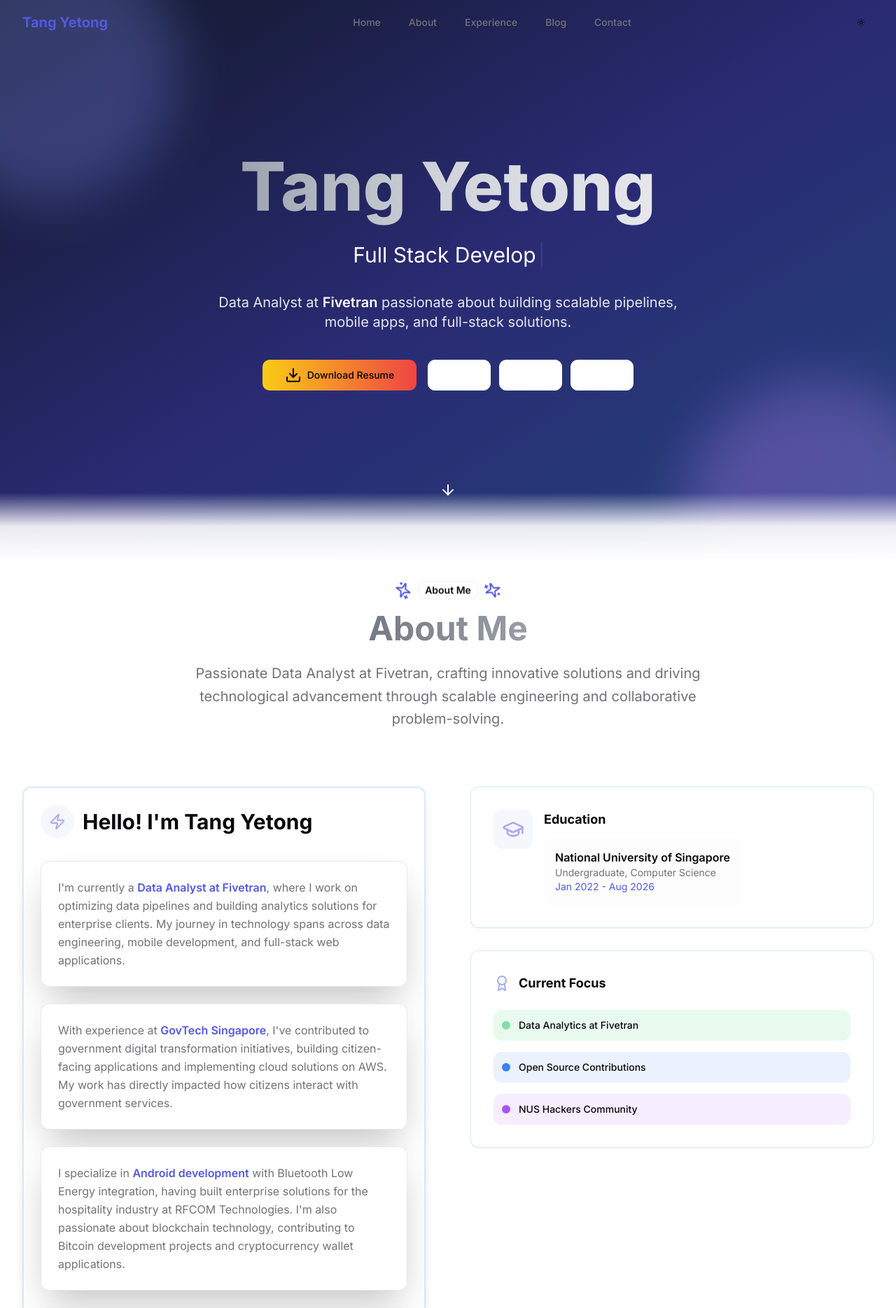
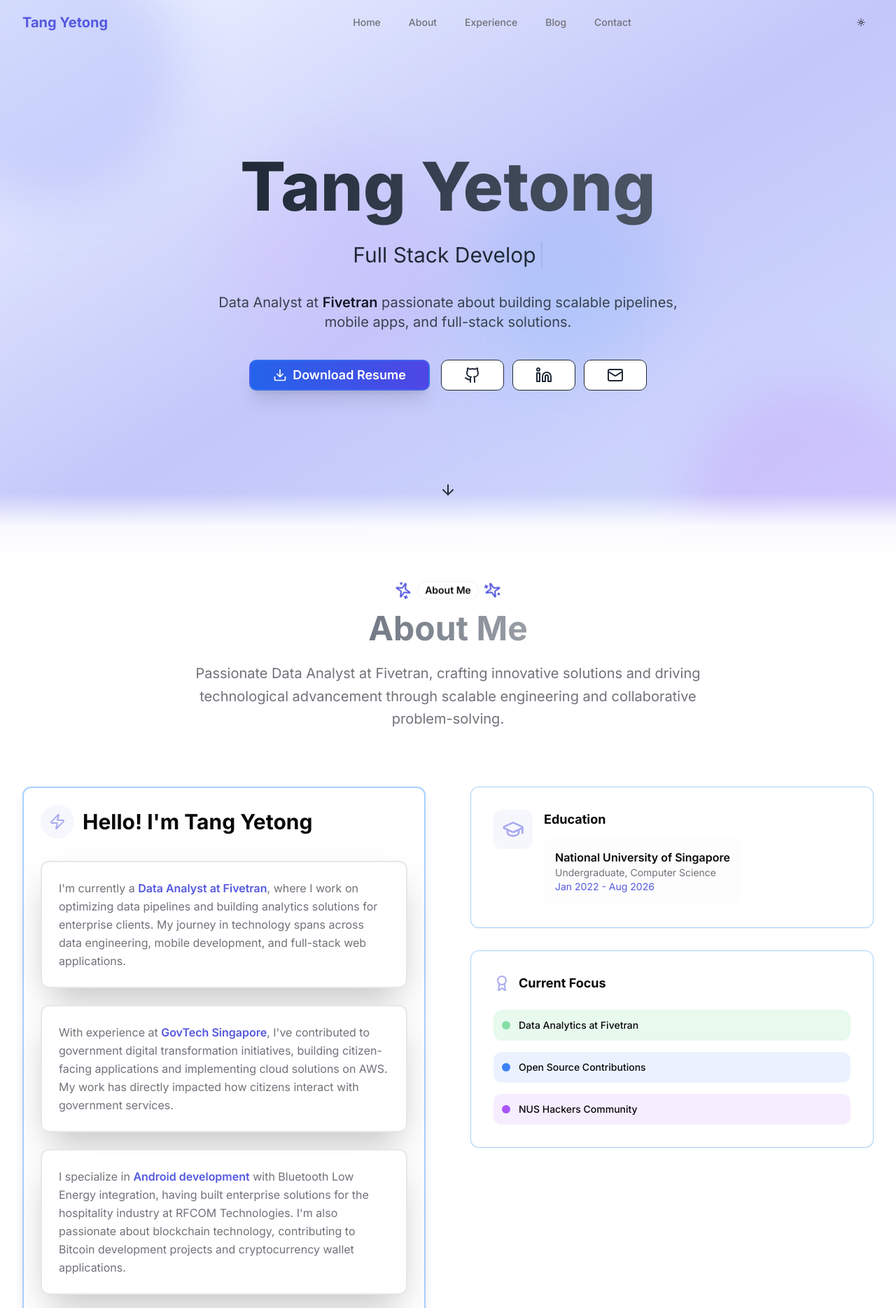
Before and after one commit to darkv32/website, a Next.js app: page / in a window 1280 px wide. Shown: the top 1869 px of the page at 70% size. Built offline with nearby package versions, Linux system fonts and the light colour scheme.

Commit message:
Finished state v1

```diff
--- a/app/globals.css
+++ b/app/globals.css
@@ -168,11 +168,11 @@
 
   /* Enhanced Light Mode Card Components */
   .card-enhanced-light {
-    @apply backdrop-blur-sm border-2 border-border/60 hover:border-primary/70 transition-all duration-300 hover:shadow-2xl bg-card/95 hover:scale-[1.02] shadow-lg;
+    @apply backdrop-blur-sm border-4 border-border/80 hover:border-primary/90 transition-all duration-300 hover:shadow-2xl bg-card/95 hover:scale-[1.02] shadow-lg;
   }
 
   .card-section-light {
-    @apply border-2 border-border/40 bg-card/90 rounded-xl p-6 backdrop-blur-sm;
+    @apply border border-border/40 bg-card/90 rounded-xl p-6 backdrop-blur-sm;
   }
 
   .card-divider-light {
@@ -244,7 +244,7 @@
   }
 
   .card-group-light {
-    @apply space-y-6 p-6 border-2 border-border/30 rounded-xl bg-card/80 shadow-lg;
+    @apply space-y-6 p-6 border-2 border-border/50 rounded-xl bg-card/80 shadow-lg;
   }
 
   /* Enhanced Light Mode Spacing and Separation */
@@ -278,7 +278,7 @@
   }
 
   .border-accent-light {
-    @apply border-2 border-border/50;
+    @apply border-4 border-border/70;
   }
 
   /* Enhanced Light Mode Background Patterns */
@@ -313,19 +313,19 @@
 
   /* Page-Specific Card Styling */
   .card-about-light {
-    @apply border-2 border-blue-200/60 bg-card/95 shadow-lg;
+    @apply border-2 border-blue-300/80 bg-card/95 shadow-lg;
   }
 
   .card-experience-light {
-    @apply border-2 border-green-200/60 bg-card/95 shadow-lg;
+    @apply border-4 border-green-300/80 bg-card/95 shadow-lg;
   }
 
   .card-blog-light {
-    @apply border-2 border-purple-200/60 bg-card/95 shadow-lg;
+    @apply border-4 border-purple-300/80 bg-card/95 shadow-lg;
   }
 
   .card-contact-light {
-    @apply border-2 border-orange-200/60 bg-card/95 shadow-lg;
+    @apply border-4 border-orange-300/80 bg-card/95 shadow-lg;
   }
 
   /* Page-Specific Button Styling */
@@ -343,6 +343,23 @@
 
   .btn-contact-light {
     @apply bg-gradient-to-r from-orange-500 to-orange-600 hover:from-orange-600 hover:to-orange-700 text-white shadow-lg;
+  }
+
+  /* Enhanced CTA Button Styling */
+  .btn-cta-light {
+    @apply bg-gradient-to-r from-blue-600 to-indigo-600 hover:from-blue-700 hover:to-indigo-700 text-white shadow-xl hover:shadow-2xl transform hover:scale-105 transition-all duration-300 border-2 border-blue-500/40;
+  }
+
+  .btn-cta-dark {
+    @apply bg-gradient-to-r from-blue-500 to-purple-600 hover:from-blue-600 hover:to-purple-700 text-white shadow-xl hover:shadow-2xl transform hover:scale-105 transition-all duration-300 border-2 border-blue-500/30;
+  }
+
+  .btn-cta-primary {
+    @apply bg-gradient-to-r from-emerald-600 to-teal-600 hover:from-emerald-700 hover:to-teal-700 text-white shadow-xl hover:shadow-2xl transform hover:scale-105 transition-all duration-300 border-2 border-emerald-500/30;
+  }
+
+  .btn-cta-secondary {
+    @apply bg-gradient-to-r from-amber-500 to-orange-600 hover:from-amber-600 hover:to-orange-700 text-white shadow-xl hover:shadow-2xl transform hover:scale-105 transition-all duration-300 border-2 border-amber-500/30;
   }
 
   /* Page-Specific Section Headers */
--- a/components/footer.tsx
+++ b/components/footer.tsx
@@ -5,7 +5,7 @@ export function Footer() {
   const currentYear = new Date().getFullYear();
 
   return (
-    <footer className="bg-secondary/30 border-t border-border/40">
+    <footer className="bg-secondary/30 border-t-2 border-gray-300 dark:border-border/50">
       <div className="container-width section-padding py-12">
         <div className="grid grid-cols-1 md:grid-cols-3 gap-8">
           {/* Brand & Bio */}
--- a/components/pages/experience-detail.tsx
+++ b/components/pages/experience-detail.tsx
@@ -453,7 +453,7 @@ const ExperienceDetailComponent = () => {
           <div className="text-center">
             <Button
               size="lg"
-              className="btn-primary-enhanced-light btn-experience-light"
+              className="btn-cta-primary"
               onClick={() => window.open('/resume.pdf', '_blank')}
             >
               <Download className="h-4 w-4 mr-2" />
--- a/components/sections/about.tsx
+++ b/components/sections/about.tsx
@@ -204,7 +204,7 @@ export function About() {
 
                 <div className="space-y-6 text-muted-foreground leading-relaxed">
                   <div
-                    className="p-6 bg-card/95 backdrop-blur-sm rounded-xl border border-border/80 shadow-2xl hover:shadow-3xl transition-all duration-300 hover:scale-[1.05] hover:border-primary/70 hover:bg-card/98 animate-slide-in-left"
+                    className="p-6 bg-card/95 backdrop-blur-sm rounded-xl border-2 border-gray-200 dark:border-border/60 shadow-2xl hover:shadow-3xl transition-all duration-300 hover:scale-[1.05] hover:border-primary/70 hover:bg-card/98 animate-slide-in-left"
                     style={{ animationDelay: '0.5s' }}
                     onMouseEnter={() => setHoveredCard('bio-1')}
                     onMouseLeave={() => setHoveredCard(null)}
@@ -217,7 +217,7 @@ export function About() {
                   </div>
 
                   <div
-                    className="p-6 bg-card/95 backdrop-blur-sm rounded-xl border border-border/80 shadow-2xl hover:shadow-3xl transition-all duration-300 hover:scale-[1.05] hover:border-primary/70 hover:bg-card/98 animate-slide-in-left"
+                    className="p-6 bg-card/95 backdrop-blur-sm rounded-xl border-2 border-gray-200 dark:border-border/60 shadow-2xl hover:shadow-3xl transition-all duration-300 hover:scale-[1.05] hover:border-primary/70 hover:bg-card/98 animate-slide-in-left"
                     style={{ animationDelay: '0.7s' }}
                     onMouseEnter={() => setHoveredCard('bio-2')}
                     onMouseLeave={() => setHoveredCard(null)}
@@ -231,7 +231,7 @@ export function About() {
                   </div>
 
                   <div
-                    className="p-6 bg-card/95 backdrop-blur-sm rounded-xl border border-border/80 shadow-2xl hover:shadow-3xl transition-all duration-300 hover:scale-[1.05] hover:border-primary/70 hover:bg-card/98 animate-slide-in-left"
+                    className="p-6 bg-card/95 backdrop-blur-sm rounded-xl border-2 border-gray-200 dark:border-border/60 shadow-2xl hover:shadow-3xl transition-all duration-300 hover:scale-[1.05] hover:border-primary/70 hover:bg-card/98 animate-slide-in-left"
                     style={{ animationDelay: '0.9s' }}
                     onMouseEnter={() => setHoveredCard('bio-3')}
                     onMouseLeave={() => setHoveredCard(null)}
@@ -245,7 +245,7 @@ export function About() {
                   </div>
 
                   <div
-                    className="p-6 bg-card/95 backdrop-blur-sm rounded-xl border border-border/80 shadow-2xl hover:shadow-3xl transition-all duration-300 hover:scale-[1.05] hover:border-primary/70 hover:bg-card/98 animate-slide-in-left"
+                    className="p-6 bg-card/95 backdrop-blur-sm rounded-xl border-2 border-gray-200 dark:border-border/60 shadow-2xl hover:shadow-3xl transition-all duration-300 hover:scale-[1.05] hover:border-primary/70 hover:bg-card/98 animate-slide-in-left"
                     style={{ animationDelay: '1.1s' }}
                     onMouseEnter={() => setHoveredCard('bio-4')}
                     onMouseLeave={() => setHoveredCard(null)}
--- a/components/sections/blog.tsx
+++ b/components/sections/blog.tsx
@@ -409,7 +409,7 @@ export function Blog() {
                   <p className="text-muted-foreground mb-6">
                     Visit my personal blog for the complete articles and more technical insights.
                   </p>
-                  <Button asChild>
+                  <Button className="btn-cta-secondary" asChild>
                     <a href="https://darkvoid32.github.io/" target="_blank" rel="noopener noreferrer">
                       <ExternalLink className="h-4 w-4 mr-2" />
                       Visit My Blog
--- a/components/sections/contact.tsx
+++ b/components/sections/contact.tsx
@@ -219,7 +219,7 @@ export function Contact() {
                   <Button
                     type="submit"
                     disabled={isSubmitting}
-                    className="btn-primary-enhanced-light btn-contact-light w-full"
+                    className="btn-cta-primary w-full"
                     size="lg"
                   >
                     {isSubmitting ? (
--- a/components/sections/featured-blog.tsx
+++ b/components/sections/featured-blog.tsx
@@ -13,8 +13,6 @@ export function FeaturedBlog() {
   const [hoveredCard, setHoveredCard] = useState<string | null>(null);
   const [mousePosition, setMousePosition] = useState({ x: 0, y: 0 });
   const sectionRef = useRef<HTMLElement>(null);
-
-
 
   useEffect(() => {
     const handleMouseMove = (e: MouseEvent) => {
--- a/components/sections/hero.tsx
+++ b/components/sections/hero.tsx
@@ -33,30 +33,48 @@ export function Hero() {
 
   return (
     <section id="home" className="relative w-full h-screen overflow-hidden">
-      {/* Dark Base + Gradient Overlay */}
-      <div className="absolute inset-0 bg-gray-900" />
-      {/* Semi-transparent gradient to blend dark into accent colors */}
-      <div className="absolute inset-0 bg-gradient-to-br from-transparent via-indigo-600 to-blue-500 opacity-40" />
+      {/* Theme-aware background */}
+      <div className="absolute inset-0 bg-gradient-to-br from-blue-50 via-indigo-100 to-purple-50 dark:bg-gradient-to-br dark:from-slate-900 dark:via-purple-900 dark:to-indigo-900" />
+      {/* Semi-transparent gradient overlay */}
+      <div className="absolute inset-0 bg-gradient-to-br from-transparent via-indigo-600/20 to-blue-500/20 dark:bg-gradient-to-br dark:from-transparent dark:via-purple-600/30 dark:to-indigo-600/30" />
 
-      {/* Parallax Orbs */}
+      {/* Soft Parallax Orbs */}
       <motion.div
         style={{ y: y1 }}
-        className="absolute -top-24 -left-32 w-96 h-96 bg-indigo-400 rounded-full opacity-30 blur-2xl"
+        className="absolute -top-24 -left-32 w-96 h-96 bg-indigo-400/50 dark:bg-purple-500/40 rounded-full opacity-50 dark:opacity-40 blur-2xl"
       />
       <motion.div
         style={{ y: y2 }}
-        className="absolute -bottom-32 -right-20 w-96 h-96 bg-purple-400 rounded-full opacity-30 blur-2xl"
+        className="absolute -bottom-32 -right-20 w-96 h-96 bg-purple-400/50 dark:bg-indigo-500/40 rounded-full opacity-50 dark:opacity-40 blur-2xl"
+      />
+      {/* Additional soft orbs */}
+      <motion.div
+        style={{ y: y1 }}
+        className="absolute top-1/3 right-1/4 w-64 h-64 bg-blue-400/40 dark:bg-emerald-500/35 rounded-full opacity-40 dark:opacity-35 blur-2xl"
+      />
+      <motion.div
+        style={{ y: y2 }}
+        className="absolute bottom-1/3 left-1/4 w-80 h-80 bg-purple-300/45 dark:bg-teal-500/30 rounded-full opacity-45 dark:opacity-30 blur-2xl"
+      />
+      {/* Extra soft floating orbs */}
+      <motion.div
+        style={{ y: y1 }}
+        className="absolute top-1/4 left-1/3 w-48 h-48 bg-indigo-300/35 dark:bg-purple-400/30 rounded-full opacity-35 dark:opacity-30 blur-2xl"
+      />
+      <motion.div
+        style={{ y: y2 }}
+        className="absolute bottom-1/4 right-1/3 w-56 h-56 bg-blue-300/35 dark:bg-indigo-400/30 rounded-full opacity-35 dark:opacity-30 blur-2xl"
       />
 
       {/* Main Content */}
       <div className="relative z-10 flex flex-col items-center justify-center h-full text-center px-6 pt-32">
-        {/* Name with Slightly Darker Grey Gradient, fix descender cropping */}
-        <h1 className="text-5xl sm:text-6xl lg:text-8xl font-extrabold leading-relaxed overflow-visible bg-clip-text text-transparent bg-gradient-to-r from-gray-400 via-gray-300 to-gray-200 mb-6 pb-2">
+        {/* Name with Theme-aware Gradient */}
+        <h1 className="text-5xl sm:text-6xl lg:text-8xl font-extrabold leading-relaxed overflow-visible bg-clip-text text-transparent bg-gradient-to-r from-gray-800 via-gray-700 to-gray-600 dark:from-gray-400 dark:via-gray-300 dark:to-gray-200 mb-6 pb-2">
           Tang Yetong
         </h1>
 
         {/* Dynamic Role */}
-        <div className="text-xl sm:text-2xl lg:text-3xl text-white mb-8 h-10 bg-transparent">
+        <div className="text-xl sm:text-2xl lg:text-3xl text-gray-800 dark:text-white mb-8 h-10 bg-transparent">
           <Typewriter
             words={roles}
             loop={0}
@@ -69,8 +87,8 @@ export function Hero() {
         </div>
 
         {/* Description */}
-        <p className="max-w-2xl text-lg sm:text-xl text-gray-200 mb-10">
-          Data Analyst at <span className="font-semibold text-white">Fivetran</span> passionate about
+        <p className="max-w-2xl text-lg sm:text-xl text-gray-700 dark:text-gray-200 mb-10">
+          Data Analyst at <span className="font-semibold text-gray-900 dark:text-white">Fivetran</span> passionate about
           building scalable pipelines, mobile apps, and full-stack solutions.
         </p>
 
@@ -78,10 +96,10 @@ export function Hero() {
         <div className="flex flex-col sm:flex-row gap-4 mb-12">
           <Button
             size="lg"
-            className="bg-gradient-to-r from-yellow-400 to-red-500 text-black hover:from-red-500 hover:to-yellow-400 transform hover:scale-105 transition"
+            className="bg-gradient-to-r from-blue-600 to-indigo-600 hover:from-blue-700 hover:to-indigo-700 dark:from-emerald-500 dark:to-teal-600 dark:hover:from-emerald-600 dark:hover:to-teal-700 text-white shadow-xl hover:shadow-2xl transform hover:scale-105 transition-all duration-300 border-2 border-blue-500/40 dark:border-emerald-400/50 px-8 py-3 text-lg font-semibold dark:shadow-emerald-500/25 dark:hover:shadow-emerald-500/40"
             onClick={() => window.open('/resume.pdf', '_blank')}
           >
-            <Download className="mr-2" />
+            <Download className="mr-2 h-5 w-5" />
             Download Resume
           </Button>
           <div className="flex space-x-3 justify-center">
@@ -90,7 +108,7 @@ export function Hero() {
                 key={label}
                 variant="outline"
                 size="lg"
-                className="text-white border-white hover:bg-white/20 transform hover:scale-110 transition"
+                className="text-gray-800 border-gray-800 hover:bg-gray-800/10 dark:text-white dark:border-white dark:hover:bg-white/20 transform hover:scale-110 transition-colors"
                 asChild
               >
                 <a href={href} target="_blank" rel="noopener noreferrer">
@@ -110,7 +128,7 @@ export function Hero() {
           <Button
             variant="ghost"
             onClick={scrollToNext}
-            className="text-white hover:text-yellow-300 transition-all duration-300 hover:scale-110"
+            className="text-gray-800 hover:text-blue-600 dark:text-white dark:hover:text-yellow-300 transition-all duration-300 hover:scale-110"
           >
             <ArrowDown className="h-6 w-6" />
           </Button>
```
